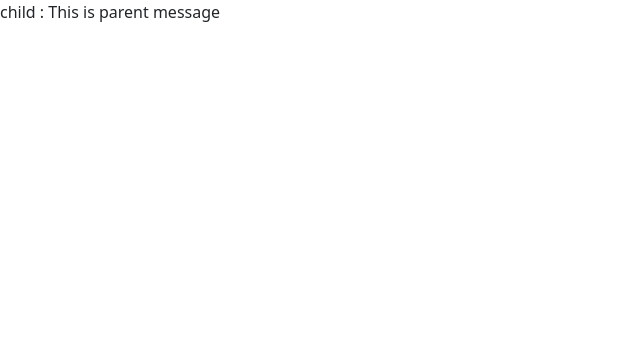
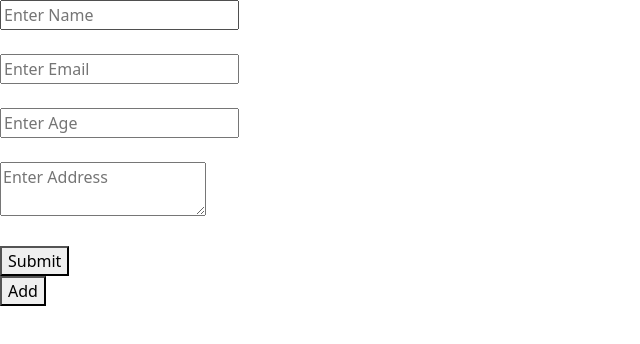
Before and after one commit to Patel-Kingkumar/Angular-Practice, an Angular app: page / in a window 1280 px wide. Shown: the top 344 px of the page, without its empty margins (0-640 px from the left). Built offline with nearby package versions, Linux system fonts and the light colour scheme.

Commit message:
031  : Reactive Form Exercise One

```diff
--- a/src/app/app.component.html
+++ b/src/app/app.component.html
@@ -19,4 +19,5 @@
 <!-- <app-nested-single-practice></app-nested-single-practice> -->
 <!-- <app-calculater></app-calculater> -->
 <!-- <app-switch></app-switch> -->
- <app-parent></app-parent>
+<!-- <app-parent></app-parent> -->
+<app-reactive-one></app-reactive-one>
--- a/src/app/app.module.ts
+++ b/src/app/app.module.ts
@@ -35,6 +35,7 @@ import { SimpleFormarrayComponent } from './simple-formarray/simple-formarray.co
 import { NestedSinglePracticeComponent } from './nested-single-practice/nested-single-practice.component';
 import { CalculaterComponent } from './calculater/calculater.component';
 import { SwitchComponent } from './switch/switch.component';
+import { ReactiveOneComponent } from './reactive-one/reactive-one.component';
 
 @NgModule({
   declarations: [
@@ -69,6 +70,7 @@ import { SwitchComponent } from './switch/switch.component';
     NestedSinglePracticeComponent,
     CalculaterComponent,
     SwitchComponent,
+    ReactiveOneComponent,
   ],
   imports: [
     BrowserModule,
--- /dev/null
+++ b/src/app/reactive-one/reactive-one.component.html
@@ -0,0 +1,24 @@
+<div>
+    <form [formGroup]="studentForm" (ngSubmit)="submitForm()">
+        <input type="text" formControlName="name" placeholder="Enter Name"><br /><br />
+        <input type="text" formControlName="email" placeholder="Enter Email"><br /><br />
+        <div
+            *ngIf="studentForm.get('email')?.invalid && (studentForm.get('email')?.dirty || studentForm.get('email')?.touched)">
+            <p class="text-danger" *ngIf="studentForm.get('email')?.errors?.email">Please enter a valid email address.
+            </p>
+        </div>
+        <input type="text" formControlName="age" placeholder="Enter Age"><br />
+        <div class="text-danger" *ngIf="f.age.errors">
+            Invalid Age Range - (18-60)
+        </div><br />
+        <textarea formControlName="address" placeholder="Enter Address"></textarea><br /><br />
+        <div formArrayName="phone" *ngFor="let item of studentForm.get('phone').controls; let i = index;">
+            <div [formGroupName]="i">
+                <input formControlName="phone" placeholder="Enter Phone Number">
+            </div>
+        </div>
+
+        <button>Submit</button>
+    </form>
+    <button (click)="addPhone()">Add</button>
+</div>
--- /dev/null
+++ b/src/app/reactive-one/reactive-one.component.ts
@@ -0,0 +1,60 @@
+import { Component, OnInit } from '@angular/core';
+import { FormArray, FormBuilder, FormGroup, Validators } from '@angular/forms';
+
+@Component({
+  selector: 'app-reactive-one',
+  templateUrl: './reactive-one.component.html',
+  styleUrls: ['./reactive-one.component.scss'],
+})
+export class ReactiveOneComponent implements OnInit {
+  studentForm: FormGroup | any;
+  phone: FormArray | any;
+
+//   1. Dynamic Reactive Form for User Profile
+
+// Create a reactive form with fields: name, email, age, and address.
+// Requirements:
+
+// Add a FormArray for multiple phone numbers.
+
+// User can add/remove phone number fields dynamically.
+
+// Validate email format and age range (18–60).
+
+// Highlight invalid fields with error messages.
+
+  constructor(private fb: FormBuilder) {}
+
+  ngOnInit(): void {
+    this.initStudentForm();
+  }
+
+  initStudentForm() {
+    this.studentForm = this.fb.group({
+      name: [''],
+      email: ['', [Validators.email]],
+      age: ['', [Validators.max(60), Validators.min(18)]],
+      address: [''],
+      phone: new FormArray([]),
+    });
+  }
+
+  createPhone(): FormGroup {
+    return this.fb.group({
+      phone: '',
+    });
+  }
+
+  addPhone(): void {
+  this.phone = this.studentForm.get('phone') as FormArray;
+  this.phone.push(this.createPhone());
+}
+
+  get f() {
+    return this.studentForm.controls;
+  }
+
+  submitForm() {
+    console.log('form  : ', this.studentForm.value);
+  }
+}
```
Also changed, not shown: src/app/reactive-one/reactive-one.component.scss (added), 1 other file (tests, documents, lock files or other folders).
